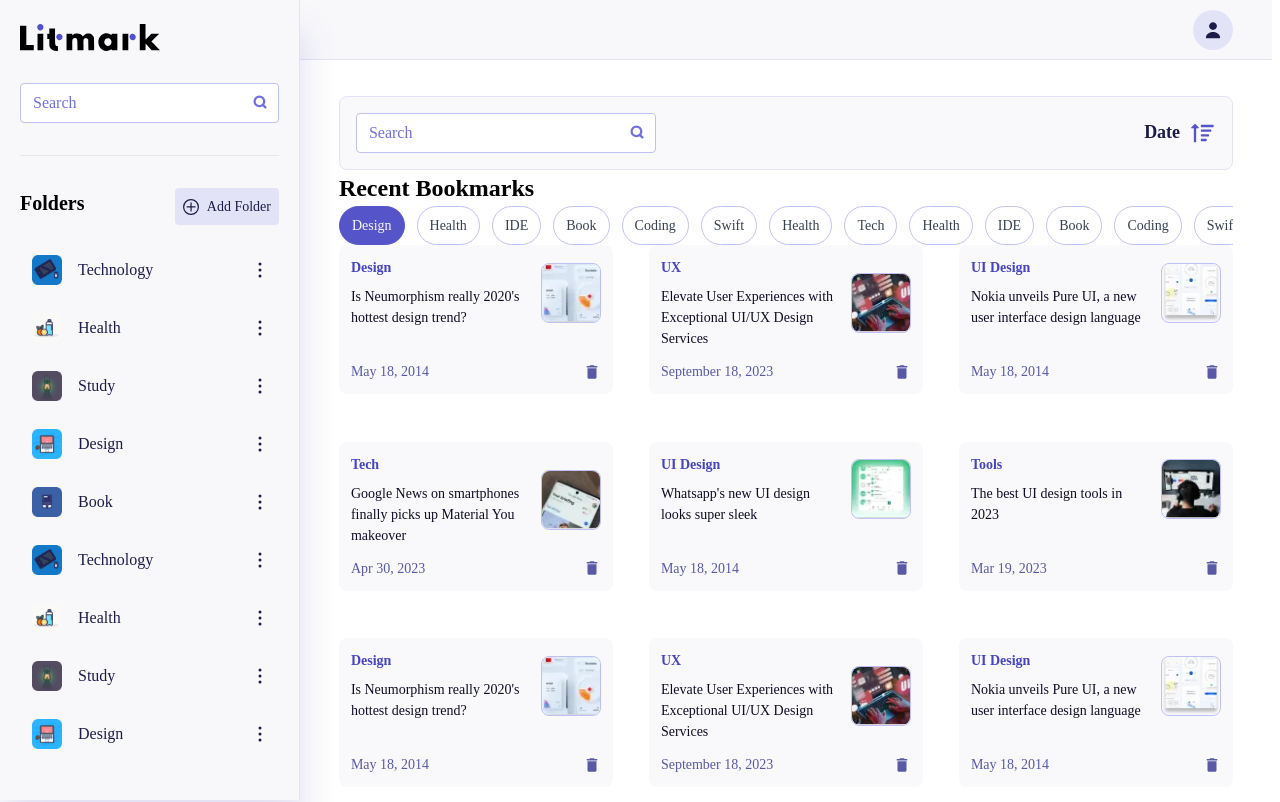
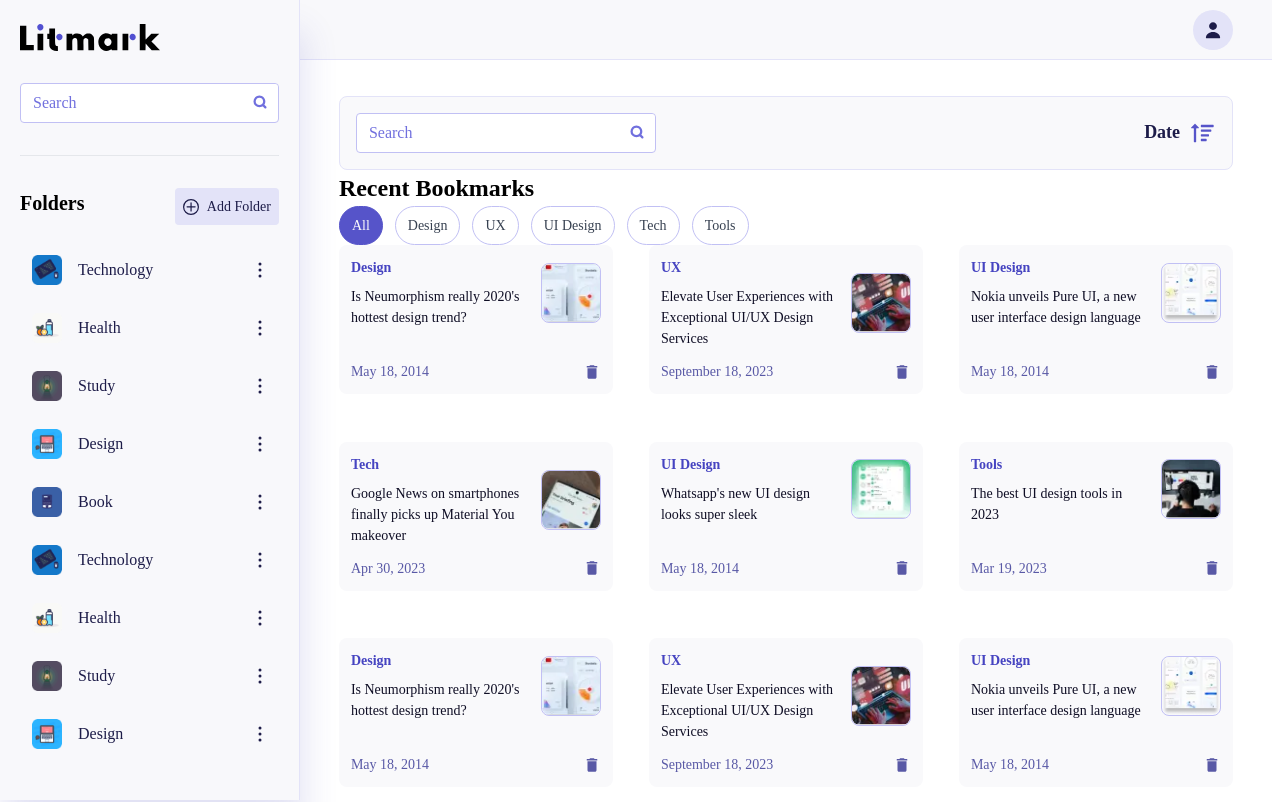
Before and after one commit to abhishek98s/LITMARK_FRONTEND, an Angular app in the folder Client/: page / in a window 1280 px wide. Shown: the top 802 px of the page. Built offline with nearby package versions, Linux system fonts and the light colour scheme; a web font is replaced by a local one.

Commit message:
added filtering

```diff
--- a/Client/src/app/Modules/home/top-page/top-page.component.html
+++ b/Client/src/app/Modules/home/top-page/top-page.component.html
@@ -2,15 +2,15 @@
     <h3 class="text-title-md-bold">Recent Bookmarks</h3>
 
     <div class="chips-list flex gap-[12px] overflow-scroll no-scrollbar">
-        <app-chip [chip]="activeChip"></app-chip>
+        <!-- <app-chip [chip]="activeChip" (click)="filterCategory(activeChip.chipName)"></app-chip> -->
 
         <div *ngFor="let chip of dataService.getChips()">
-            <app-chip [chip]="chip"></app-chip>
+            <app-chip [chip]="chip" (click)="filterCategory(chip.chipName)"></app-chip>
         </div>
     </div>
 
     <div class="recent-bookmark-list grid 2xl:grid-cols-4 xl:grid-cols-3 md:grid-cols-2 gap-[4%]">
-        <div *ngFor="let recentBookmark of dataService.getRecentBookmark()">
+        <div *ngFor="let recentBookmark of recentBookmark">
             <app-recent-bookmark class="col-span-1" [recentBookmark]="recentBookmark"></app-recent-bookmark>
         </div>
     </div>
--- a/Client/src/app/Modules/home/top-page/top-page.component.ts
+++ b/Client/src/app/Modules/home/top-page/top-page.component.ts
@@ -1,4 +1,4 @@
-import { Component } from '@angular/core';
+import { Component, OnInit } from '@angular/core';
 import { Chip, Recentbookmark } from 'src/app/Model/folder';
 import { BookmarkService } from 'src/app/bookmark.service';
 
@@ -17,11 +17,21 @@ import { BookmarkService } from 'src/app/bookmark.service';
     }
   `],
 })
-export class TopPageComponent {
+export class TopPageComponent implements OnInit {
+  recentBookmark!: Recentbookmark[];
   activeChip: Chip = {
-    chipName: 'Design',
+    chipName: 'All',
     active: true
   }
 
   constructor(public dataService: BookmarkService) { }
+
+  ngOnInit(): void {
+    this.recentBookmark = this.dataService.getRecentBookmark();
+  }
+
+  filterCategory(category: string) {
+    this.recentBookmark = this.dataService.filterRecentBookmark(category);
+    console.log(this.recentBookmark)
+  }
 }
--- a/Client/src/app/Shared/chip/chip.component.scss
+++ b/Client/src/app/Shared/chip/chip.component.scss
@@ -5,6 +5,7 @@
     border-radius: 20px;
     padding: 8px 12px;
     transition: 0.4s;
+    white-space: nowrap;
 
     &:hover {
         background-color: $primary-200;
--- a/Client/src/app/bookmark.service.ts
+++ b/Client/src/app/bookmark.service.ts
@@ -184,93 +184,31 @@ export class BookmarkService {
 
   private chips: Chip[] = [
     {
-      chipName: 'Health',
+      chipName: 'All',
+      active: true
+
+    },
+    {
+      chipName: 'Design',
       active: false
 
     },
     {
-      chipName: 'IDE',
+      chipName: 'UX',
       active: false
 
     },
     {
-      chipName: 'Book',
+      chipName: 'UI Design',
       active: false
-    },
-    {
-      chipName: 'Coding',
-      active: false
-    },
-    {
-      chipName: 'Swift',
-      active: false
-    },
-    {
-      chipName: 'Health',
-      active: false
+
     },
     {
       chipName: 'Tech',
       active: false
     },
     {
-      chipName: 'Health',
-      active: false
-
-    },
-    {
-      chipName: 'IDE',
-      active: false
-
-    },
-    {
-      chipName: 'Book',
-      active: false
-    },
-    {
-      chipName: 'Coding',
-      active: false
-    },
-    {
-      chipName: 'Swift',
-      active: false
-    },
-    {
-      chipName: 'Health',
-      active: false
-    },
-    {
-      chipName: 'Tech',
-      active: false
-    },
-    {
-      chipName: 'Health',
-      active: false
-
-    },
-    {
-      chipName: 'IDE',
-      active: false
-
-    },
-    {
-      chipName: 'Book',
-      active: false
-    },
-    {
-      chipName: 'Coding',
-      active: false
-    },
-    {
-      chipName: 'Swift',
-      active: false
-    },
-    {
-      chipName: 'Health',
-      active: false
-    },
-    {
-      chipName: 'Tech',
+      chipName: 'Tools',
       active: false
     },
   ]
@@ -449,6 +387,20 @@ export class BookmarkService {
     return this.recentBookmark;
   }
 
+  filterRecentBookmark(filterCategory: string) {
+    this.chips.map((chip: Chip) => {
+      chip.active = false;
+      if (chip.chipName == filterCategory) {
+        chip.active = !chip.active;
+      }
+    })
+    if (filterCategory == 'All') {
+      return this.recentBookmark;
+    }
+    let filteredData = this.recentBookmark.filter((item) => item.category == filterCategory);
+    return filteredData;
+  }
+
   getChips() {
     return this.chips;
   }
```
Also changed, not shown: 1 other file (tests, documents, lock files or other folders).
